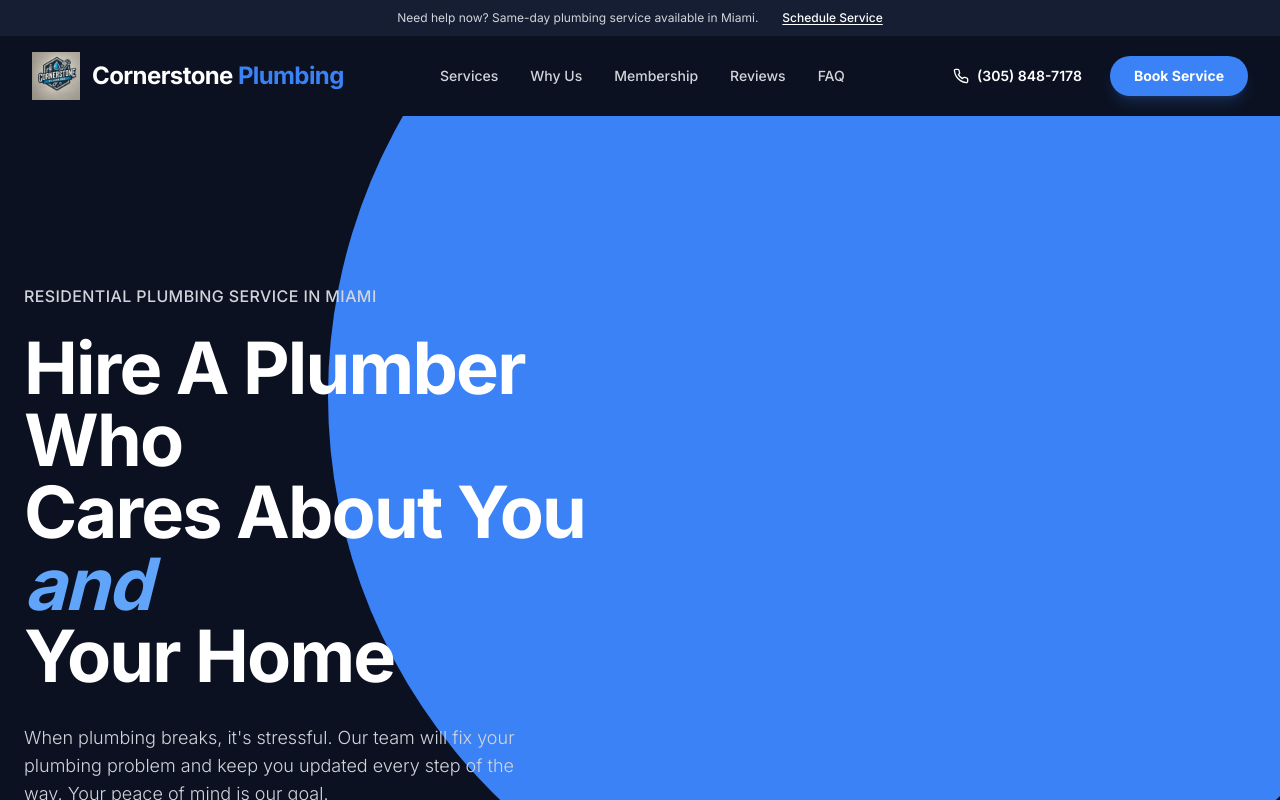
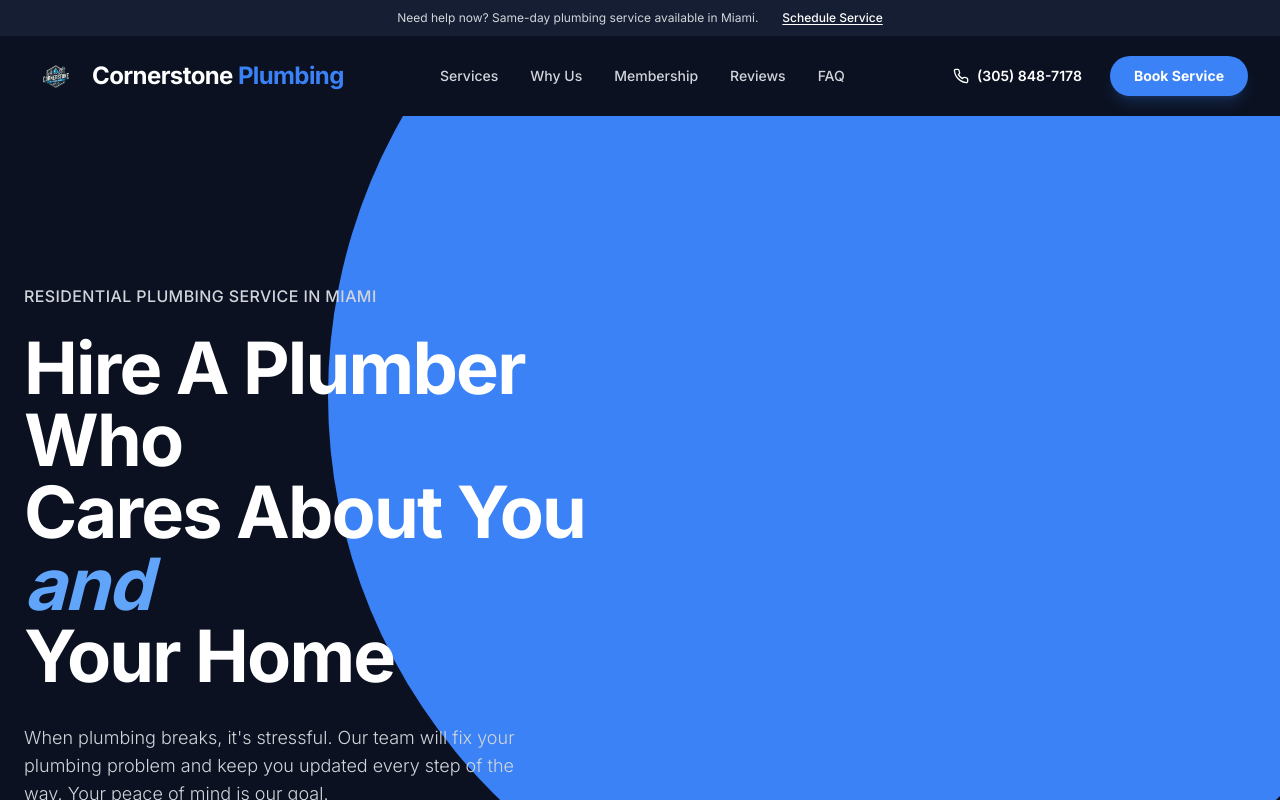
Before and after one commit to Expandingmind/CornerstonePlumbing, a Next.js app: page / in a window 1280 px wide. Shown: the top 800 px of the page. Built offline with nearby package versions, Linux system fonts and the light colour scheme.

Commit message:
Update logo to logoo.png

```diff
--- a/components/Footer.tsx
+++ b/components/Footer.tsx
@@ -43,7 +43,7 @@ export default function Footer() {
               {/* Logo */}
               <div className="relative w-12 h-12 flex-shrink-0">
                 <Image
-                  src="/images/services/logo.png"
+                  src="/images/services/logoo.png"
                   alt="Cornerstone Plumbing Logo"
                   fill
                   className="object-contain"
--- a/components/Header.tsx
+++ b/components/Header.tsx
@@ -63,7 +63,7 @@ export default function Header() {
             {/* Logo Image */}
             <div className="relative w-10 h-10 md:w-12 md:h-12 flex-shrink-0">
               <Image
-                src="/images/services/logo.png"
+                src="/images/services/logoo.png"
                 alt="Cornerstone Plumbing Logo"
                 fill
                 className="object-contain"
```
Also changed, not shown: public/images/services/logoo.png (added).
